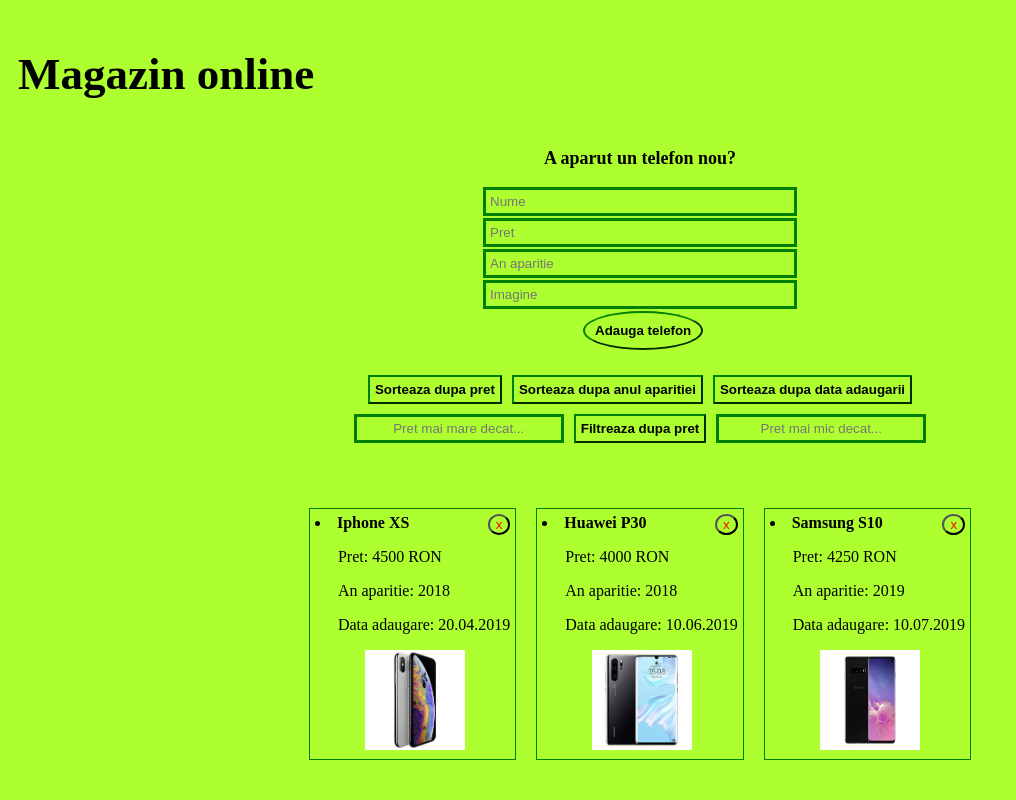
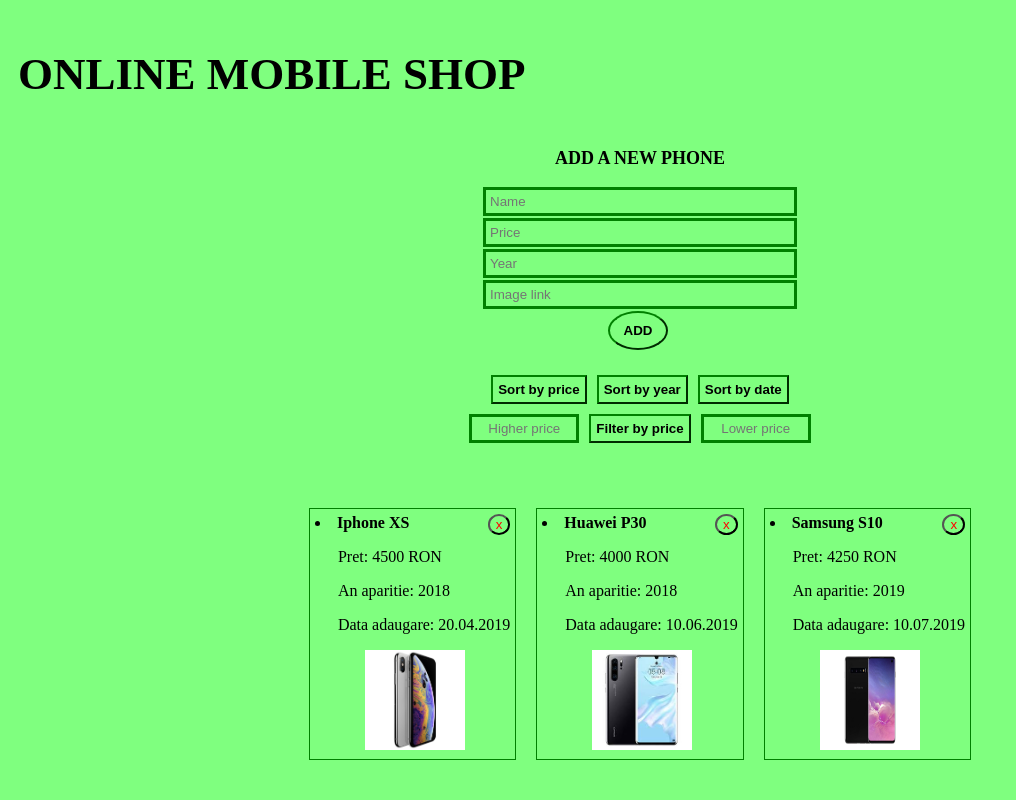
Before and after one commit to Andreea26/online-mobile-shop, a PHP site: page / in a window 1280 px wide. Shown: the whole page, without its empty margins (0-1016 px from the left). Run offline with PHP 8.4, Linux system fonts and the light colour scheme.

Commit message:
second commit

```diff
--- a/addItemsForm.js
+++ b/addItemsForm.js
@@ -1,15 +1,15 @@
 // aduagam in HTML formularul de adaugare produs
 mainPage.innerHTML += `
 <div class="main">
-    <p>A aparut un telefon nou?</p>
+    <p>ADD A NEW PHONE</p>
     <form name="formPhone" id="addPhone">
       <div class="info">
-        <input type="text" id="phoneName" name="phoneName" placeholder="Nume" required>
-        <input type="number" id="phonePrice" name="phonePrice" placeholder="Pret" required>
-        <input type="number" id="phoneYear" name="phoneYear" placeholder="An aparitie" required max=${Number(getCurrentDate().substring(6,10))}>
-        <input type="text" id="phoneImage" name="phoneImage" placeholder="Imagine" required>
+        <input type="text" id="phoneName" name="phoneName" placeholder="Name" required>
+        <input type="number" id="phonePrice" name="phonePrice" placeholder="Price" required>
+        <input type="number" id="phoneYear" name="phoneYear" placeholder="Year" required max=${Number(getCurrentDate().substring(6,10))}>
+        <input type="text" id="phoneImage" name="phoneImage" placeholder="Image link" required>
       </div>
-      <input type="submit" id="submit" value="Adauga telefon">
+      <input type="submit" id="submit" value="ADD">
     </form>
   </div>
 `;
--- a/header.js
+++ b/header.js
@@ -1,7 +1,6 @@
 // adaugam header-ul in html
 mainPage.innerHTML += `
 	<div id="header">
-		<h1>Magazin online</h1>
-		<h2></h2>
+		<h1>ONLINE MOBILE SHOP</h1>
 	</div>
 `;
--- a/index.html
+++ b/index.html
@@ -1,7 +1,7 @@
 <!DOCTYPE html>
 <html>
 <head>
-	<title>Magazin online</title>
+	<title>Online mobile shop</title>
 	<link rel="stylesheet" href="style.css">
 </head>
 <body>
--- a/productList.js
+++ b/productList.js
@@ -2,14 +2,14 @@
 mainPage.innerHTML += `
 <div class="buttons">
 	<div class="buttonsSort">
-		<button id="sortByPrice">Sorteaza dupa pret</button>
-		<button id="sortByYear">Sorteaza dupa anul aparitiei</button>
-		<button id="sortByDate">Sorteaza dupa data adaugarii</button>
+		<button id="sortByPrice">Sort by price</button>
+		<button id="sortByYear">Sort by year</button>
+		<button id="sortByDate">Sort by date</button>
 	</div>
 	<div class="inputs">
-		<input id="limitInf" placeholder="Pret mai mare decat..."/>
-		<button id="filter">Filtreaza dupa pret</button>
-		<input id="limitSup" placeholder="Pret mai mic decat..."/>
+		<input id="limitInf" placeholder="Higher price"/>
+		<button id="filter">Filter by price</button>
+		<input id="limitSup" placeholder="Lower price"/>
 	</div>
 </div>
 `;
--- a/style.css
+++ b/style.css
@@ -1,6 +1,8 @@
 body {
-  background-color: #ADFF2F;
+  background-color: #7FFF7F;
   padding: 10px;
+  height: 100%;
+  background-repeat: no-repeat;
 }
 
 .main {
@@ -32,17 +34,18 @@
   margin-bottom: 2px;
   border: solid;
   border-color: #008000;
-  background-color: #ADFF2F;
+  background-color: #7FFF7F;
 }
 
 #submit {
-  background-color: #ADFF2F;
+  background-color: #7FFF7F;
   border-color: #008000;
   border-radius: 50%;
   padding: 10px;
-  margin-left: 100px;
+  margin-left: 125px;
   font-weight: bold;
   cursor: pointer;
+  width: 60px;
 }
 
 #submit:focus {
@@ -57,7 +60,7 @@
 }
 
 #sortByPrice, #sortByYear, #sortByDate {
-  background-color: #ADFF2F;
+  background-color: #7FFF7F;
   border-color: #008000;
   padding: 5px;
   margin: 5px;
@@ -67,7 +70,7 @@
 
 
  #filter, #all {
-   background-color: #ADFF2F;
+   background-color: #7FFF7F;
    border-color: #008000;
    padding: 5px;
    margin: 5px;
@@ -82,7 +85,7 @@
 }
 
 .product {
-  background-color:#ADFF2F;
+  background-color:#7FFF7F;
   padding: 5px;
   margin: 10px;
   border: 1px solid;
@@ -96,24 +99,21 @@
 
 .inputs input {
   margin: 5px;
-  width: 200px;
+  width: 100px;
   border: solid;
   border-color: #008000;
   text-align: center;
-  background-color: #ADFF2F;
+  background-color: #7FFF7F;
 }
 
 h1 {
   font-size: 45px;
 }
 
-h2 {
-  font-size: px;
-}
 
 .delete {
   border-radius: 50%;
-  background-color: #ADFF2F;
+  background-color: #7FFF7F;
   color: red;
   float: right;
   cursor: pointer;
```
